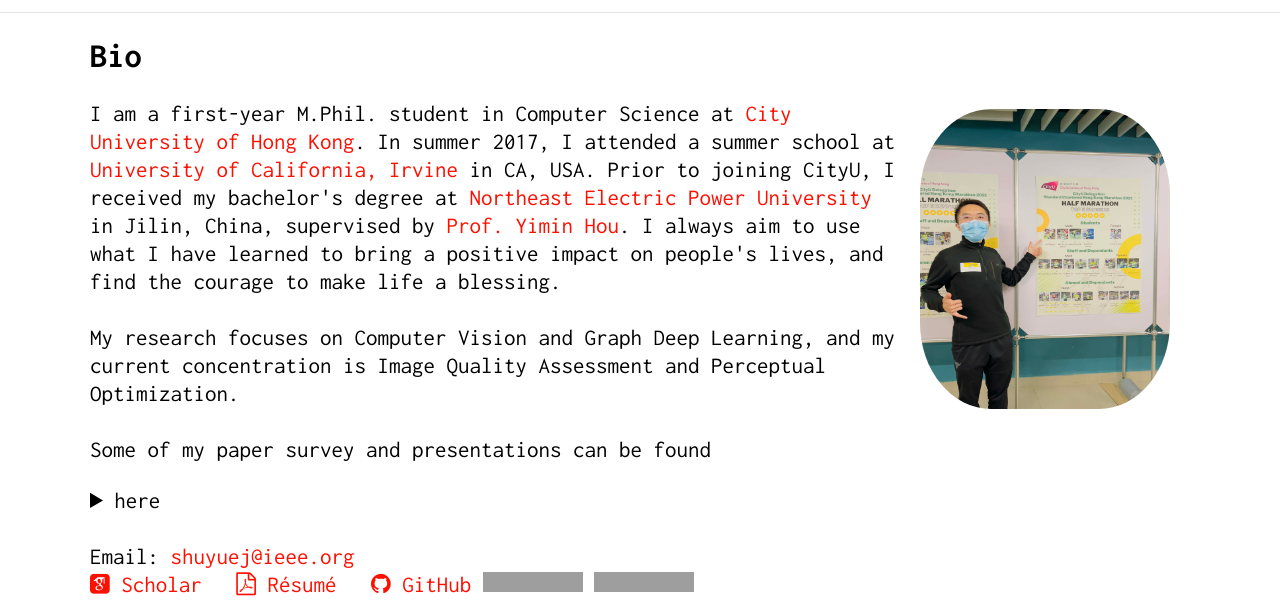
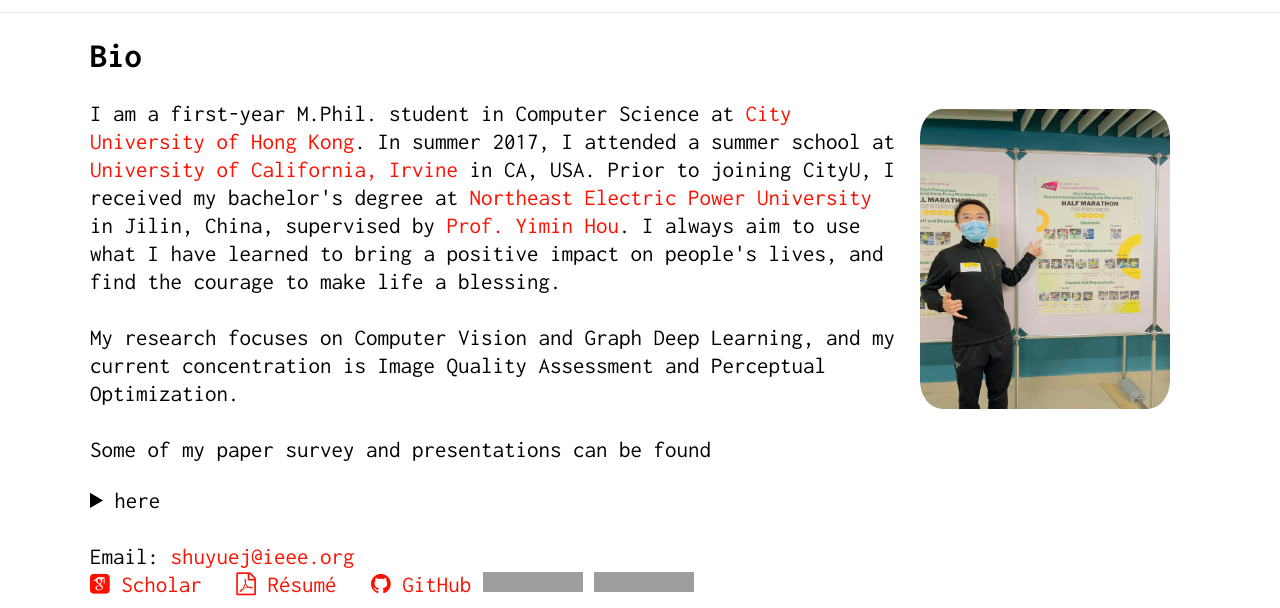
Before and after one commit to SuperBruceJia/SuperBruceJia.github.io, a PHP site: page / in a window 1280 px wide. Shown: the part 100-708 px from the top of the page. Run offline with PHP 8.4, Linux system fonts and the light colour scheme; some libraries are stand-ins or nearby versions; some web fonts are replaced; grey boxes are pictures that could not be loaded.

Commit message:
update Files

```diff
--- a/css/main.css
+++ b/css/main.css
@@ -93,7 +93,7 @@
 	width: 250px;
 	position: relative;
 	float: right;
-	border-radius: 30%}
+	border-radius: 12%}
 .content .profile-picture{padding:10px; margin:0px 10px 10px 10px}
 
 @media (max-width: 500px){.content .profile-picture img{margin-top:0px}}
```
